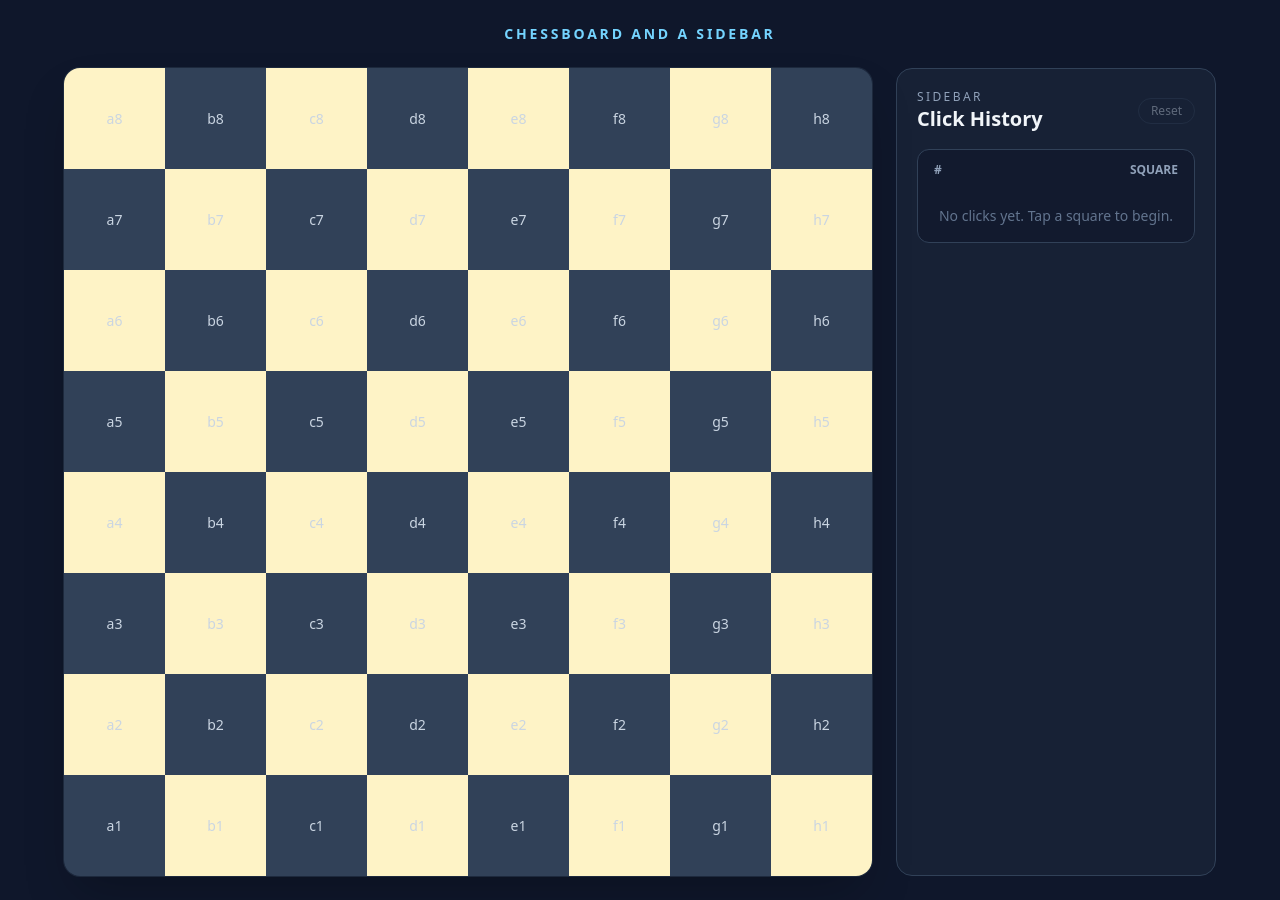
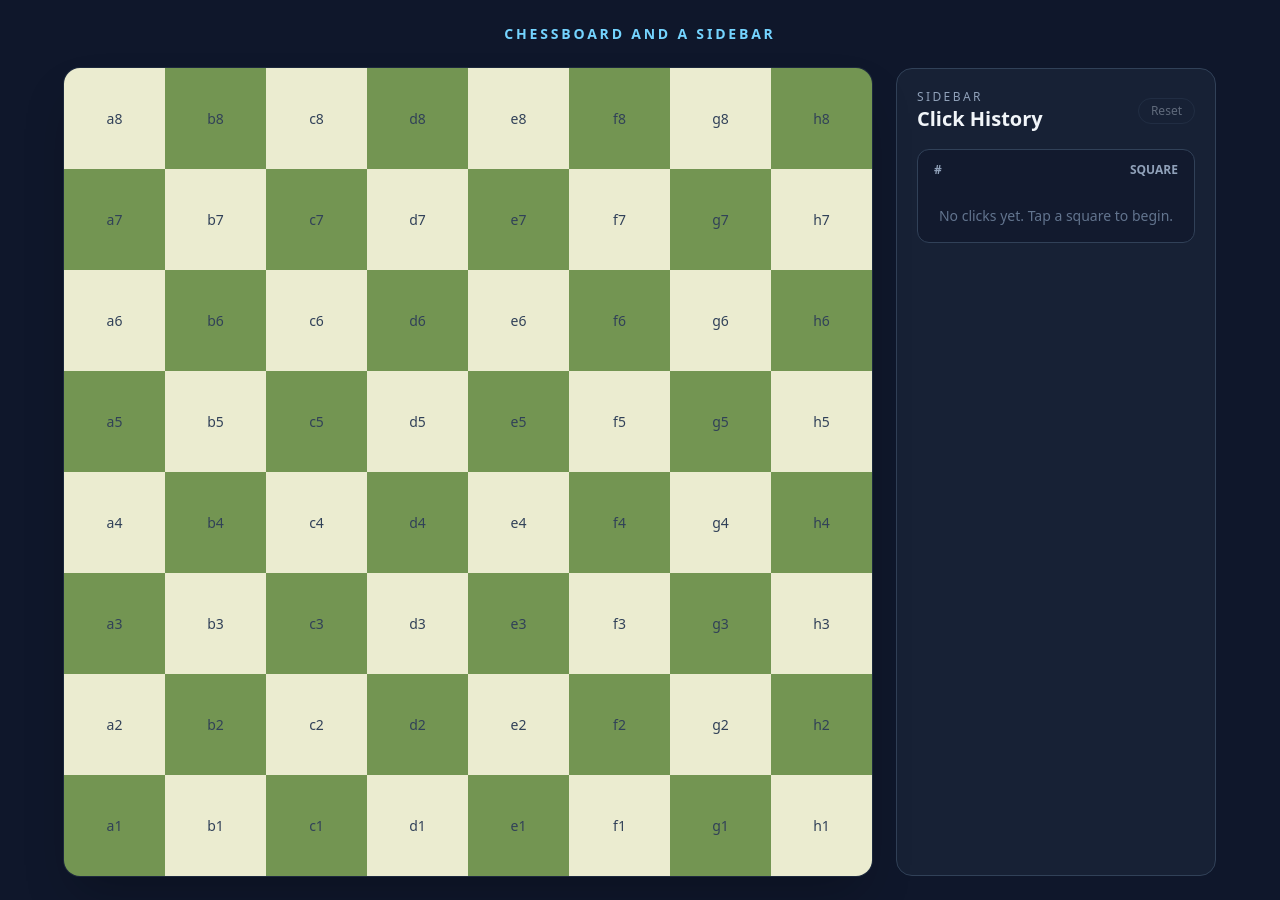
Before and after one commit to MikeRubio/chess-vue-test, a Vue app: page / in a window 1280 px wide. Built offline with nearby package versions, Linux system fonts and the light colour scheme.

Commit message:
NO-TICKET adding chess dot com colors

```diff
--- a/src/components/ChessBoard.vue
+++ b/src/components/ChessBoard.vue
@@ -45,10 +45,12 @@ const isLastClicked = (squareId: SquareId) => lastSquare.value === squareId
         @click="handleSquareClick(square.id)"
         class="relative flex items-center justify-center text-lg font-semibold transition"
         :class="[
-          square.isLight ? 'bg-amber-100 text-slate-900' : 'bg-slate-700 text-slate-100',
           isLastClicked(square.id)
-            ? 'ring-4 ring-cyan-400 ring-inset shadow-[0_0_25px_rgba(34,211,238,0.45)]'
-            : 'hover:brightness-110 focus-visible:ring-2 focus-visible:ring-cyan-300 focus-visible:outline-none',
+            ? 'bg-board-highlight text-slate-900'
+            : [
+                square.isLight ? 'bg-board-light text-slate-900' : 'bg-board-dark text-slate-500',
+                'hover:brightness-110',
+              ],
         ]"
         :aria-pressed="isLastClicked(square.id)"
         :aria-label="`Square ${square.id}`"
@@ -60,7 +62,7 @@ const isLastClicked = (squareId: SquareId) => lastSquare.value === squareId
         >
           Last
         </span>
-        <span class="pointer-events-none text-sm font-medium text-slate-300">{{ square.id }}</span>
+        <span class="pointer-events-none text-sm font-medium text-slate-700">{{ square.id }}</span>
       </button>
     </div>
   </div>
--- a/src/style.css
+++ b/src/style.css
@@ -1 +1,7 @@
 @import 'tailwindcss';
+
+@theme {
+  --color-board-dark: #739552;
+  --color-board-light: #ebecd0;
+  --color-board-highlight: #f5f682;
+}
```
